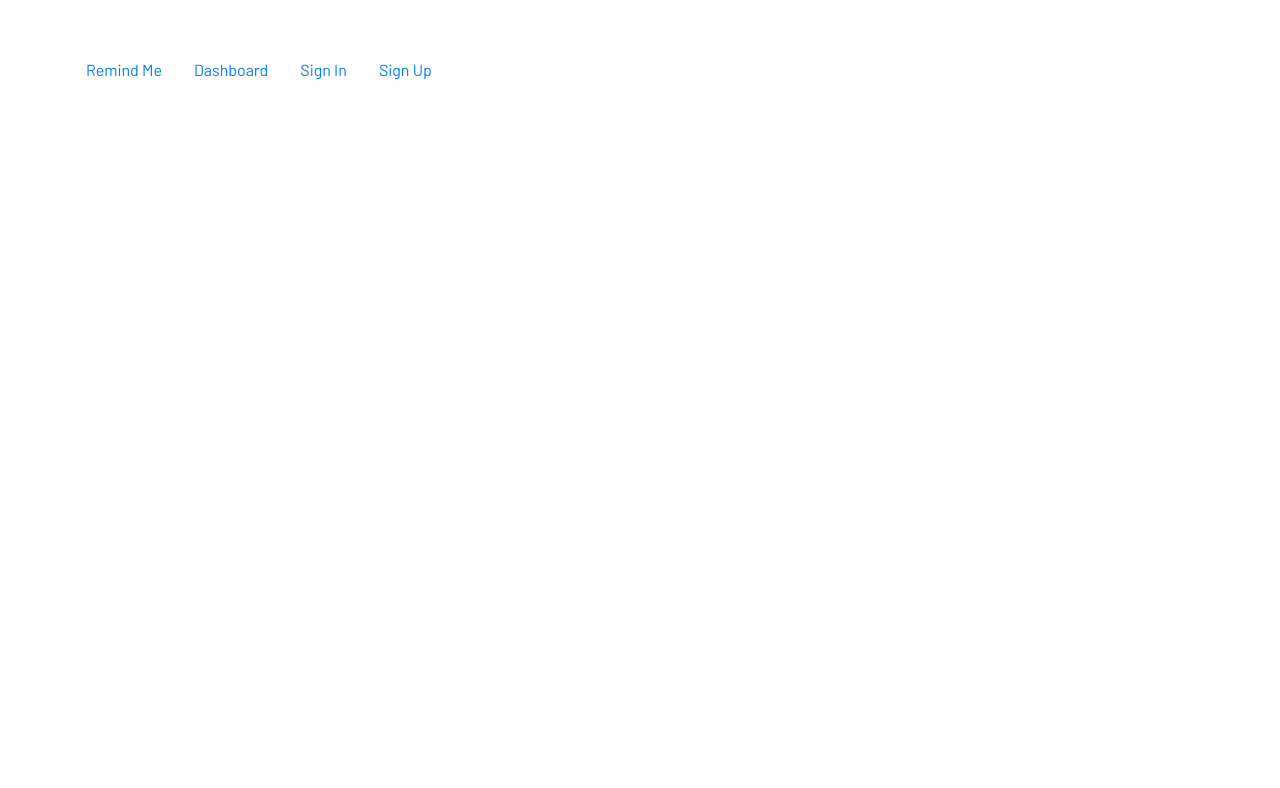
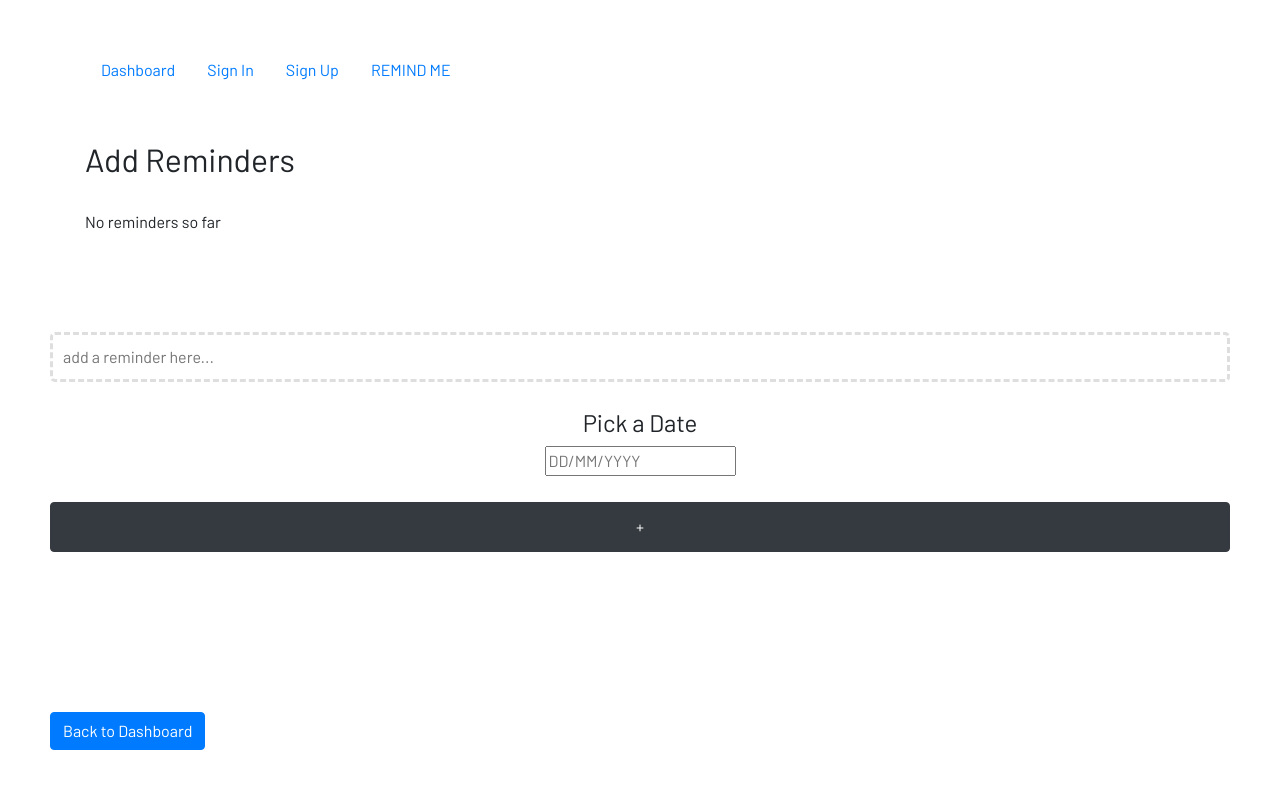
Before and after one commit to JDXue/Reminders, a React (Create React App) app: page /addreminder in a window 1280 px wide. Shown: the top 788 px of the page. Built offline with nearby package versions, Linux system fonts and the light colour scheme; a web font is replaced by a local one.

Commit message:
created new page from adding reminders and new page for settings

```diff
--- a/src/App.js
+++ b/src/App.js
@@ -10,7 +10,7 @@ import SignUp from './components/auth/SignUp'
 import Reminders from './components/reminders/Reminders'
 import Main from './Main'
 
-
+import AddReminderInput from './components/reminders/AddReminderInput'
 
 
 
@@ -37,7 +37,12 @@ function App() {
             <Route path='/signup'>
               <SignUp/>
             </Route>
+
+            <Route path='/addreminder'>
+              <AddReminderInput/>
+            </Route>
           </Switch>
+
 
 
         </div>
--- a/src/Main.js
+++ b/src/Main.js
@@ -4,7 +4,7 @@ import './Main.css'
 function Main(){
     return(
         <div className='main-box'>
-        <h1 className='main-box-content'>Remind Me</h1>
+        <h1 className='main-box-content'>REMIND ME</h1>
         <h3 className='main-box-content'>A dashboard to manage your daily life reminders</h3>
         </div>
 
--- a/src/Nav.css
+++ b/src/Nav.css
@@ -1,6 +1,11 @@
-.nav{
+.nav-container{
     display: grid;
-    grid-template-columns: 1fr 1fr 1fr 1fr 4fr;
+
+}
+
+.main-nav{
+    display: flex;
+    justify-content: flex-start;
     padding: 50px ;
 }
 
@@ -9,5 +14,6 @@
 }
 
 .account{
-    text-align: right;
+    display: inline-flex;
+
 }
--- a/src/Nav.js
+++ b/src/Nav.js
@@ -12,16 +12,22 @@ function Nav(){
         console.log('user changed')
     },[currentUserState])
     return(
-        <div className='nav container'>
-            <Link className='nav-link' to='/'>Remind Me</Link>
-            <Link className='nav-link' to='/dashboard'>Dashboard</Link>
-            <Link className='nav-link' to='/signin'>Sign In</Link>
-            <Link className='nav-link' to='/signup'>Sign Up</Link>
+        <div className='nav'>
+            <div className='main-nav container'>
+                <Link className='nav-link' to='/dashboard'>Dashboard</Link>
+                <Link className='nav-link' to='/signin'>Sign In</Link>
+                <Link className='nav-link' to='/signup'>Sign Up</Link>
+                <Link className='nav-link' to='/'>REMIND ME</Link>
+            </div>
+
+            <div>
+            </div>
+
             {
                 (currentUserState != 'noUser') &&
                 <div className='account'>
-                    <p>{currentUserState}</p>
-                    <Logout/>
+                    <p className='nav-link'>{currentUserState}</p>
+                    <Logout className=''/>
                 </div>
 
             }
--- a/src/components/reminders/AddReminderInput.js
+++ b/src/components/reminders/AddReminderInput.js
@@ -6,6 +6,9 @@ import "react-day-picker/lib/style.css";
 import { useDispatch, useSelector } from 'react-redux'
 import { addToReminders, removeFromReminders } from '../../redux'
 import './Reminders.css'
+import AllReminders from './AllReminders'
+
+import { useHistory } from 'react-router-dom'
 
 
 
@@ -18,7 +21,16 @@ function AddReminderInput(){
     const [reminderDate, setReminderDate]= React.useState('')
     const dispatch = useDispatch()
 
+    const history = useHistory()
+
     return(
+        <>
+            <h2 className='container'>Add Reminders</h2>
+            <br></br>
+            <div className='container'>
+                <AllReminders/>
+            </div>
+            <br></br>
             <div className='reminder-input-container'>
                     <input
                         className='reminder-input'
@@ -57,8 +69,15 @@ function AddReminderInput(){
                     +
                     </Button>
 
-
             </div>
+            <div className='back-button-box'>
+                <Button
+                    onClick={() => {
+                        history.push('/dashboard')
+                    }}
+                >Back to Dashboard</Button>
+            </div>
+        </>
     )
 
 }
--- a/src/components/reminders/Reminders.css
+++ b/src/components/reminders/Reminders.css
@@ -15,8 +15,6 @@
     grid-template-rows: 1fr 2fr 1fr 1fr;
     grid-gap: 10px 10px;
     padding: 50px;
-    border-radius: 5px;
-    border: solid #efefef 5px;
 }
 
 .reminders-container{
@@ -49,3 +47,7 @@
     text-align: center;
 
 }
+
+.back-button-box{
+    padding: 50px;
+}
--- a/src/components/reminders/Reminders.js
+++ b/src/components/reminders/Reminders.js
@@ -6,9 +6,13 @@ import '../../App.css'
 import CurrentReminders from './CurrentReminders'
 import AddReminderInput from './AddReminderInput'
 
+import { useHistory } from 'react-router-dom'
+
+import Button from 'react-bootstrap/Button'
+
 
 function Reminders(){
-
+    const history = useHistory()
 
     return (
         <div className='container'>
@@ -16,7 +20,12 @@ function Reminders(){
             <br></br>
 
             <CurrentReminders/>
-            <AddReminderInput/>
+            <Button
+                onClick={() => {
+                    history.push('/addreminder')
+                }}
+            >Add Reminders</Button>
+
 
         </div>
     )
```
Also changed, not shown: src/Settings.js (added). Lines whose indentation alone changed are shown as unchanged.
